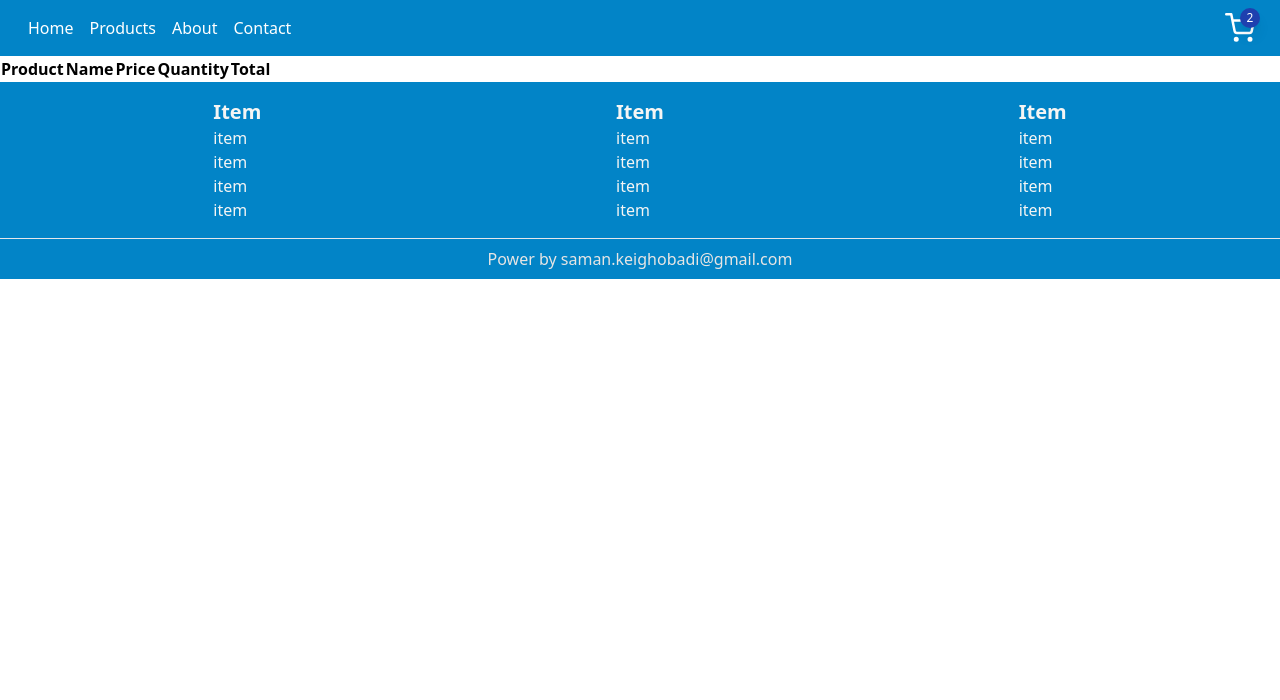
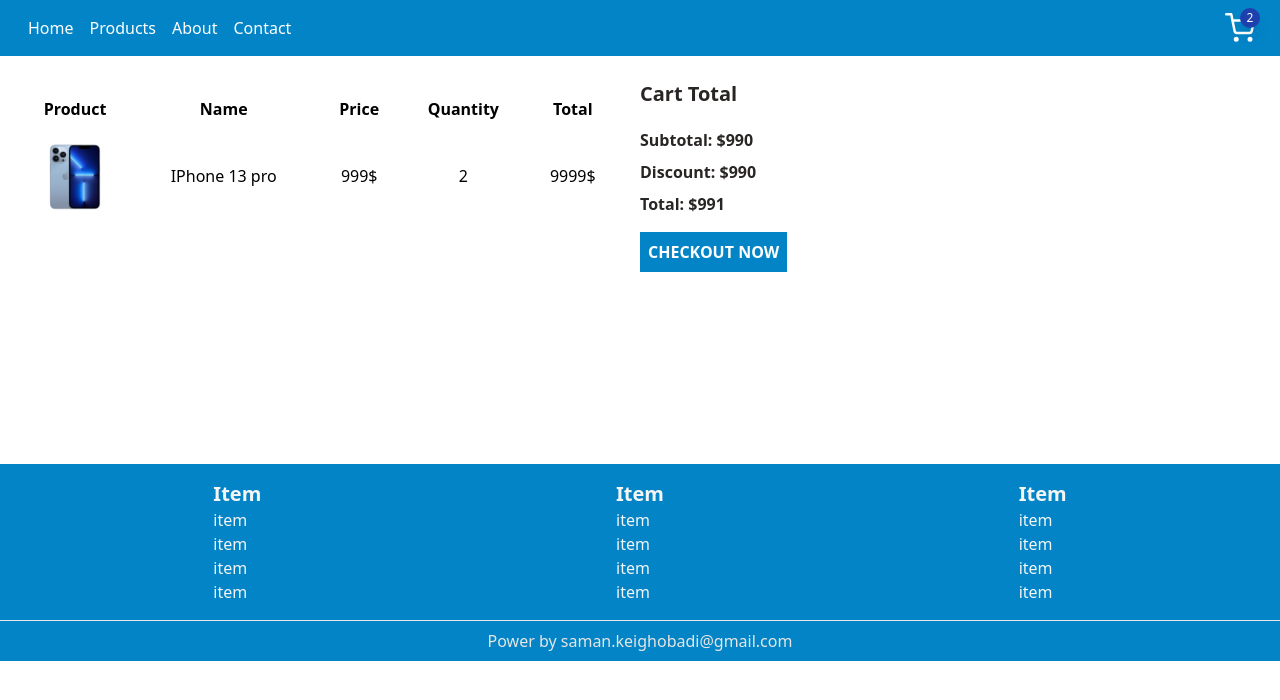
Before and after one commit to SamanKeighobadi/phone-store, a Next.js app: page /cart in a window 1280 px wide. Shown: the top 700 px of the page. Built offline with nearby package versions, Linux system fonts and the light colour scheme.

Commit message:
style: edit cart page

```diff
--- a/pages/cart.jsx
+++ b/pages/cart.jsx
@@ -1,10 +1,11 @@
-import React from 'react';
+import React from "react";
+import Image from "next/image";
 
 const Cart = () => {
   return (
-        <div>
-            <div>
-                <table>
+    <div className="container mt-6  h-96 grid grid-cols-1 lg:grid-cols-2 md:grid-cols-2 sm:grid-cols-1  ">
+      <div className="py-4 px-6 ">
+        <table className="w-full">
           <thead>
             <th>Product</th>
             <th>Name</th>
@@ -12,10 +13,46 @@ const Cart = () => {
             <th>Quantity</th>
             <th>Total</th>
           </thead>
+          <tbody >
+            <tr className=" text-center" >
+              <td className="w-10 h-10">
+                <Image
+                  src="/images/iphone13pro.png"
+                  alt=""
+                  width={100}
+                  height={100}
+                  layout='fixed'
+                />
+              </td>
+              <td>
+                  IPhone 13 pro
+              </td>
+              <td>
+                  999$
+              </td>
+              <td>
+                  2
+              </td>
+              <td>
+                  9999$
+              </td>
+            </tr>
+          </tbody>
         </table>
+      </div>
+      <div className="">
+          <h1 className="text-xl font-bold pb-5 text-stone-800">Cart Total</h1>
+          <div className="text-stone-800 font-semibold">
+              <p>Subtotal: $990</p>
+              <p className="py-2">Discount: $990</p>
+              <p>Total: $991</p>
+              <button className="uppercase bg-sky-600 p-2 mt-4 text-white ">
+                  checkout now
+              </button>
+          </div>
       </div>
     </div>
   );
-}
+};
 
 export default Cart;
```
Lines whose indentation alone changed are shown as unchanged.
